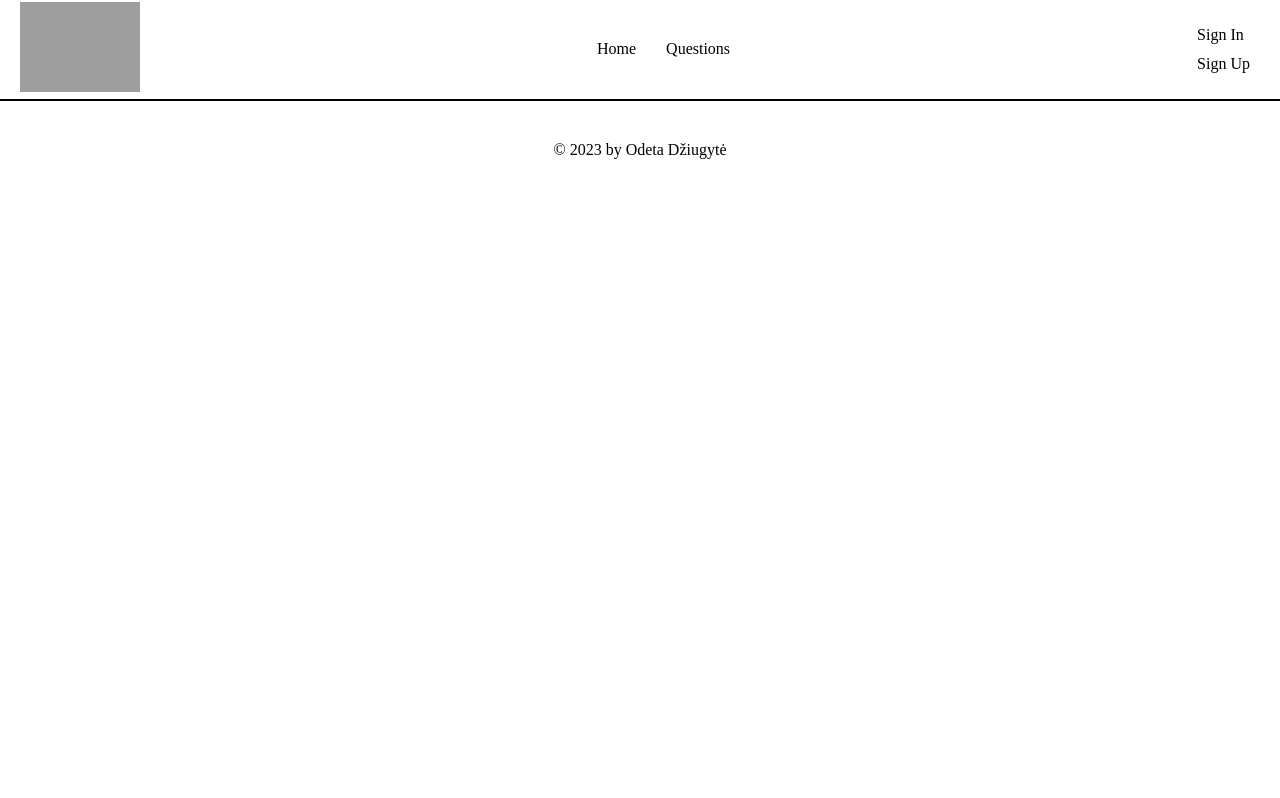
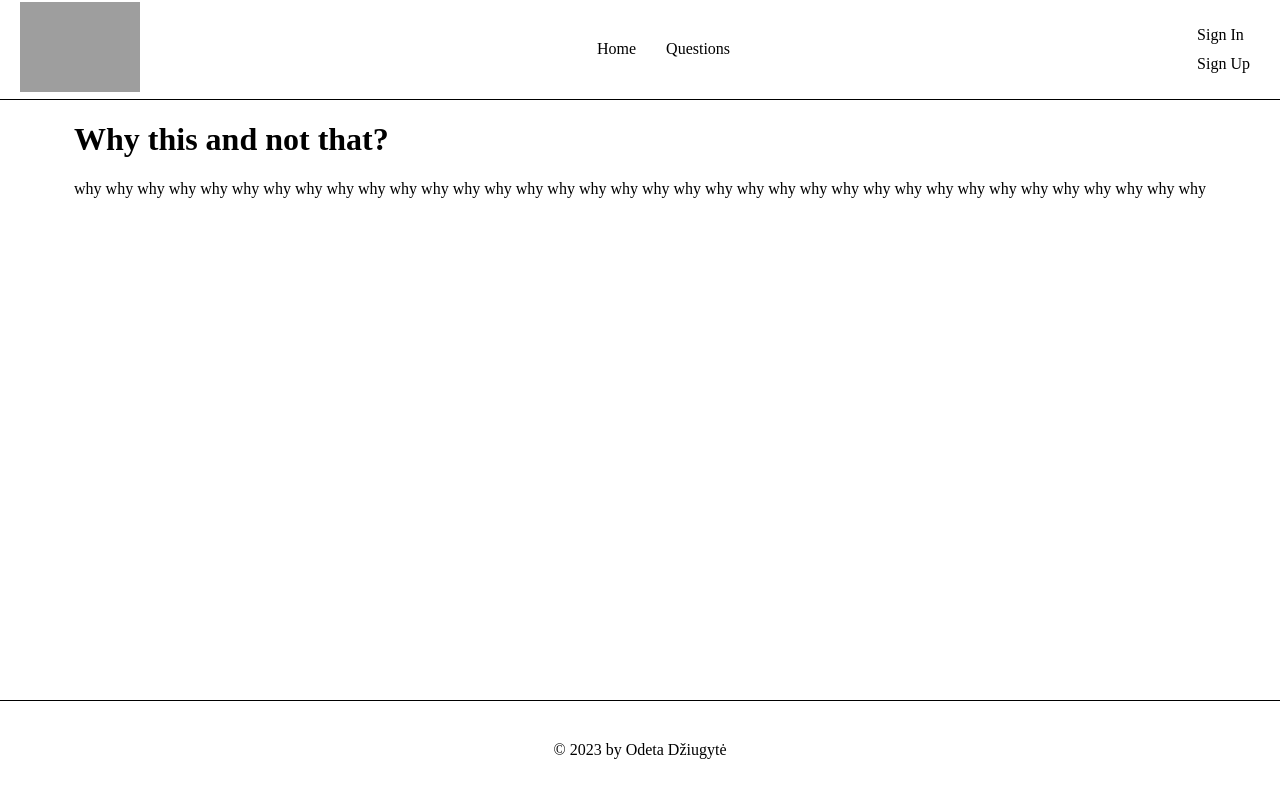
Before and after one commit to OdetaDz/React-atsiskaitymas, a React (Create React App) app in the folder React_atsiskaitymas/: page /questions/1 in a window 1280 px wide. Built offline with nearby package versions, Linux system fonts and the light colour scheme; data requests are answered from the project's data file; grey boxes are pictures that could not be loaded.

Commit message:
OneWuestion  page sukūrimas

```diff
--- a/React_atsiskaitymas/src/App.jsx
+++ b/React_atsiskaitymas/src/App.jsx
@@ -3,7 +3,8 @@ import './App.css';
 import Footer from './components/UI/footer/Footer';
 import Header from './components/UI/header/Header';
 import Main from './components/pages/main/Main';
-import AllQuestions from './components/pages/allQuostions/AllQuestions';
+import AllQuestions from './components/pages/allQuestions/AllQuestions';
+import OneQuestion from './components/pages/oneQuestion/OneQuestion';
 
 function App() {
   return (
@@ -13,6 +14,7 @@ function App() {
       <Route index element={<Main />}/>
       <Route path="questions">
           <Route path="allQuestions" element={<AllQuestions />} />
+          <Route path=":id" element={<OneQuestion />} />
       </Route>
    </Routes>
    <Footer />
--- a/React_atsiskaitymas/src/components/UI/oneQuestionCard/OneQuestionCard.jsx
+++ b/React_atsiskaitymas/src/components/UI/oneQuestionCard/OneQuestionCard.jsx
@@ -47,7 +47,7 @@ const OneQuestionCard = ({ data }) => {
             </div>
             <div>
                 <div className="question">
-                    <h1><Link to="/">{data.name}</Link></h1>
+                    <h1><Link to={`/questions/${data.id}`}>{data.name}</Link></h1>
                     <p>{data.question.substring(0, 100)}...</p>
                 </div>
                 <div className="creator">
--- /dev/null
+++ b/React_atsiskaitymas/src/components/pages/oneQuestion/OneQuestion.jsx
@@ -0,0 +1,43 @@
+import { useEffect, useState, useContext } from "react";
+import { useParams, useNavigate } from "react-router-dom";
+import styled from "styled-components";
+import QuestionsContext from '../../../context/QuestionsContext';
+
+const StyledQuestionPage = styled.main`
+    display: flex;
+    flex-direction: column;
+    align-items: center;
+    width: 100%;
+    min-height: calc(100vh - 200px);
+`
+const OneQuestion = () => {
+
+    const { id } = useParams();
+    const navigate = useNavigate();
+    const [question, setQuestion] = useState('');
+    const {setQuestions, QuestionsActionTypes} = useContext(QuestionsContext);
+
+    useEffect(() => {
+        fetch(`http://localhost:8081/questions/${id}`)
+            .then(res => res.json())
+            .then(data => {
+                console.log(data)
+                if(!data.name){
+                    navigate('/');
+                }
+                setQuestion(data)
+            })
+    }, []);
+
+    return (
+        question &&
+        <StyledQuestionPage>
+            <div>
+                <h1>{question.name}</h1>
+                <p>{question.question}</p>
+            </div>
+        </StyledQuestionPage>
+     );
+}
+
+export default OneQuestion;
```
Also changed, not shown: React_atsiskaitymas/src/context/QuestionContext.jsx (deleted, +0 -80 lines), React_atsiskaitymas/src/components/pages/allQuestions/AllQuestions.jsx (renamed from React_atsiskaitymas/src/components/pages/allQuostions/AllQuestions.jsx), 1 other file (tests, documents, lock files or other folders).
